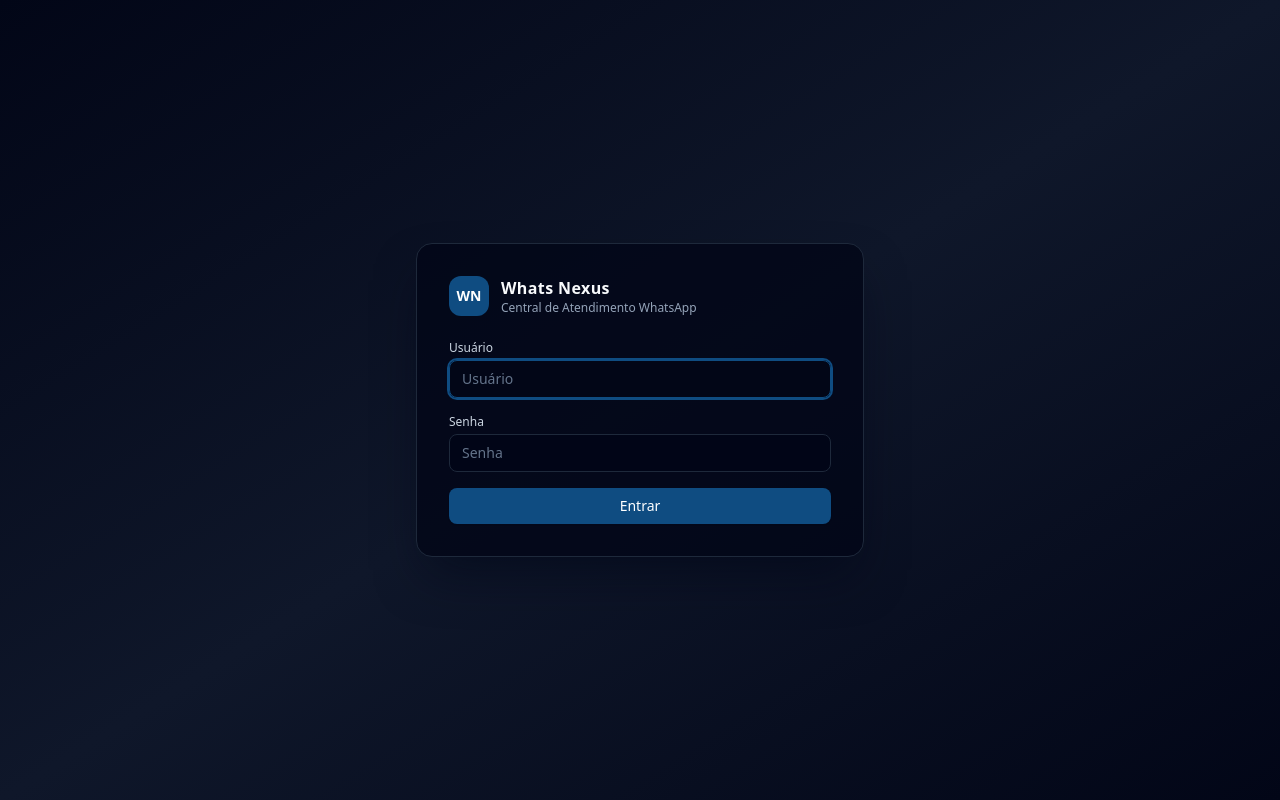
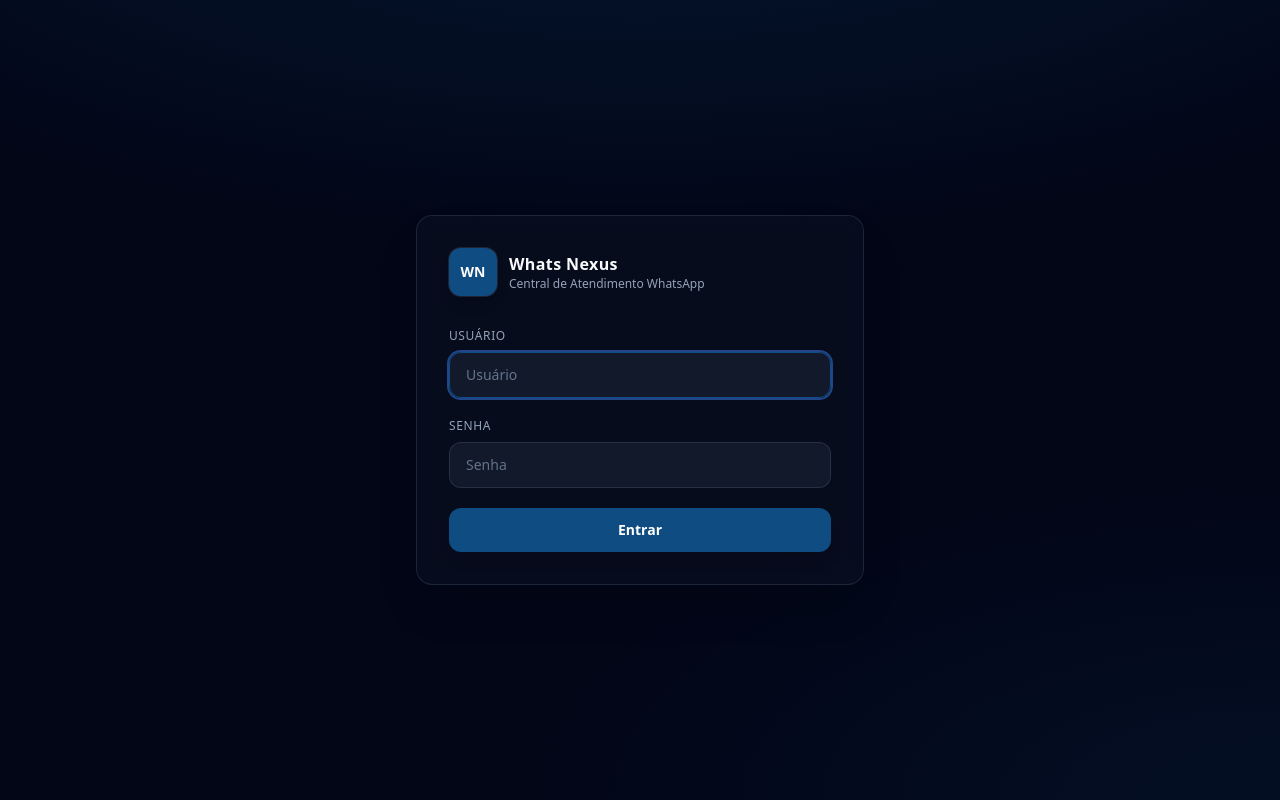
Before and after one commit to brunoolira1990/wts-nexus, a Django app: page /login/ in a window 1280 px wide. Run offline with Django 4.2, Linux system fonts and the light colour scheme; some libraries are stand-ins or nearby versions.

Commit message:
fix: login moderno com tailwind sem erros

```diff
--- a/templates/registration/login.html
+++ b/templates/registration/login.html
@@ -1,30 +1,37 @@
 <!DOCTYPE html>
-<html lang="pt-BR">
+<html lang="pt-BR" class="dark">
   <head>
     <meta charset="UTF-8" />
     <meta name="viewport" content="width=device-width, initial-scale=1.0" />
+    <meta name="color-scheme" content="dark" />
     <title>Entrar - Whats Nexus</title>
     <script src="https://cdn.tailwindcss.com"></script>
     <style>
       :root {
         --nexus-blue: #0f4c81;
+        --nexus-blue-light: #1e5a96;
       }
     </style>
   </head>
   <body
-    class="min-h-screen bg-gradient-to-br from-slate-950 via-slate-900 to-slate-950 flex items-center justify-center px-4"
+    class="min-h-screen bg-slate-950 text-slate-100 flex items-center justify-center px-4 py-8 sm:py-12"
+    style="
+      background-image:
+        radial-gradient(ellipse 80% 50% at 50% -20%, rgba(15, 76, 129, 0.25), transparent),
+        radial-gradient(ellipse 60% 40% at 100% 100%, rgba(15, 76, 129, 0.12), transparent);
+    "
   >
     <div
-      class="w-full max-w-md bg-slate-950/80 border border-slate-800 rounded-2xl shadow-2xl shadow-slate-950/60 p-8"
+      class="w-full max-w-md rounded-2xl border border-slate-700/50 bg-slate-900/40 p-6 shadow-2xl shadow-black/20 backdrop-blur-xl sm:p-8"
     >
-      <div class="flex items-center gap-3 mb-6">
+      <div class="flex items-center gap-3 mb-8">
         <div
-          class="h-10 w-10 rounded-xl bg-[var(--nexus-blue)] flex items-center justify-center text-sm font-bold text-white"
+          class="flex h-12 w-12 shrink-0 items-center justify-center rounded-xl bg-[var(--nexus-blue)] text-sm font-bold text-white shadow-lg shadow-[var(--nexus-blue)]/25 ring-1 ring-white/10"
         >
           WN
         </div>
         <div>
-          <p class="text-base font-semibold text-slate-50 tracking-wide">
+          <p class="text-base font-semibold tracking-wide text-slate-50">
             Whats Nexus
           </p>
           <p class="text-xs text-slate-400">Central de Atendimento WhatsApp</p>
@@ -33,52 +40,58 @@
 
       {% if form.non_field_errors %}
       <div
-        class="mb-4 rounded-md border border-red-500/60 bg-red-500/10 px-3 py-2 text-xs text-red-200"
+        class="mb-5 rounded-xl border border-red-500/30 bg-red-500/10 px-4 py-3 text-sm text-red-200 backdrop-blur-sm"
       >
-        {% for error in form.non_field_errors %} {{ error }} {% endfor %}
+        {% for error in form.non_field_errors %}{{ error }}{% endfor %}
       </div>
       {% endif %}
 
-      <form method="post" class="space-y-4">
+      <form method="post" class="space-y-5">
         {% csrf_token %}
-        <div class="space-y-1">
-          <label for="id_username" class="block text-xs font-medium text-slate-300">
+        <div class="space-y-2">
+          <label
+            for="id_username"
+            class="block text-xs font-medium uppercase tracking-wider text-slate-400"
+          >
             Usuário
           </label>
           <input
             type="text"
             name="username"
             id="id_username"
-            class="w-full rounded-lg bg-slate-950/80 border border-slate-800 px-3 py-2 text-sm text-slate-100 placeholder-slate-500 focus:outline-none focus:ring-2 focus:ring-[var(--nexus-blue)] focus:border-[var(--nexus-blue)]"
+            class="w-full rounded-xl border border-slate-700/60 bg-slate-800/50 px-4 py-3 text-sm text-slate-100 placeholder-slate-500 transition-colors focus:border-[var(--nexus-blue)] focus:outline-none focus:ring-2 focus:ring-[var(--nexus-blue)]/40"
             placeholder="Usuário"
             required
             autofocus
           />
           {% if form.username.errors %}
-          <p class="text-xs text-red-300 mt-1">{{ form.username.errors.0 }}</p>
+          <p class="text-xs text-red-400 mt-1">{{ form.username.errors.0 }}</p>
           {% endif %}
         </div>
 
-        <div class="space-y-1">
-          <label for="id_password" class="block text-xs font-medium text-slate-300">
+        <div class="space-y-2">
+          <label
+            for="id_password"
+            class="block text-xs font-medium uppercase tracking-wider text-slate-400"
+          >
             Senha
           </label>
           <input
             type="password"
             name="password"
             id="id_password"
-            class="w-full rounded-lg bg-slate-950/80 border border-slate-800 px-3 py-2 text-sm text-slate-100 placeholder-slate-500 focus:outline-none focus:ring-2 focus:ring-[var(--nexus-blue)] focus:border-[var(--nexus-blue)]"
+            class="w-full rounded-xl border border-slate-700/60 bg-slate-800/50 px-4 py-3 text-sm text-slate-100 placeholder-slate-500 transition-colors focus:border-[var(--nexus-blue)] focus:outline-none focus:ring-2 focus:ring-[var(--nexus-blue)]/40"
             placeholder="Senha"
             required
           />
           {% if form.password.errors %}
-          <p class="text-xs text-red-300 mt-1">{{ form.password.errors.0 }}</p>
+          <p class="text-xs text-red-400 mt-1">{{ form.password.errors.0 }}</p>
           {% endif %}
         </div>
 
         <button
           type="submit"
-          class="w-full mt-4 inline-flex items-center justify-center rounded-lg bg-[var(--nexus-blue)] px-3 py-2 text-sm font-medium text-white shadow-sm hover:bg-[var(--nexus-blue)]/90 focus-visible:outline-none focus-visible:ring-2 focus-visible:ring-offset-2 focus-visible:ring-offset-slate-950 focus-visible:ring-[var(--nexus-blue)] transition-colors"
+          class="w-full mt-6 inline-flex items-center justify-center rounded-xl bg-[var(--nexus-blue)] px-4 py-3 text-sm font-semibold text-white shadow-lg shadow-[var(--nexus-blue)]/25 transition hover:bg-[var(--nexus-blue-light)] focus-visible:outline-none focus-visible:ring-2 focus-visible:ring-[var(--nexus-blue)] focus-visible:ring-offset-2 focus-visible:ring-offset-slate-900"
         >
           Entrar
         </button>
```
